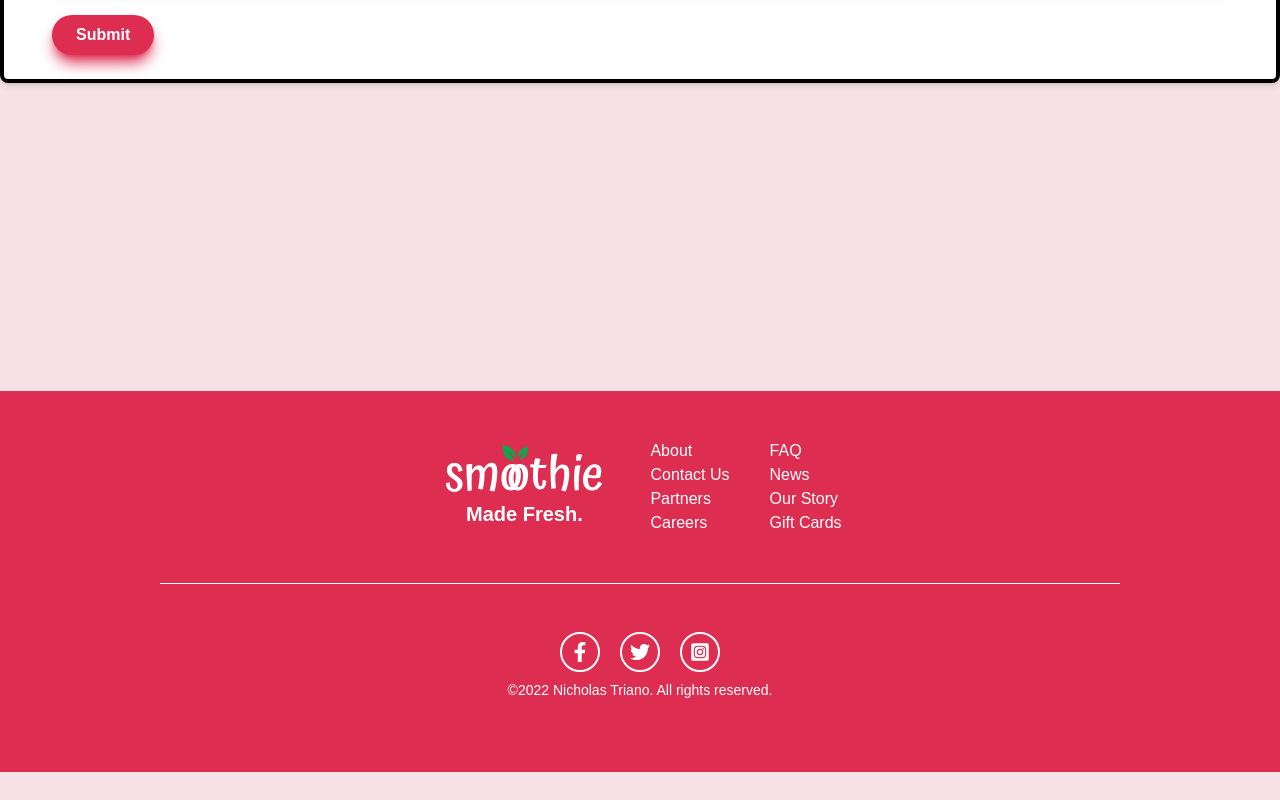
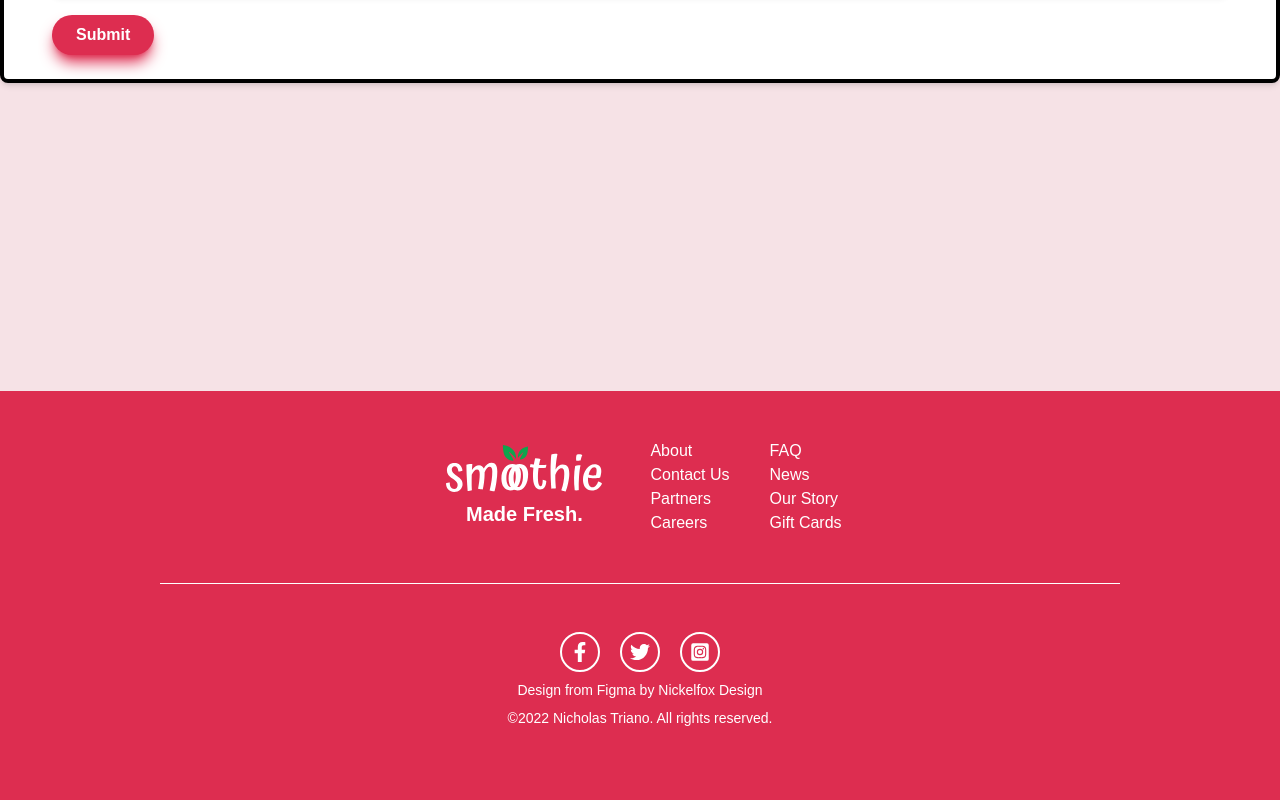
Before and after one commit to RealNickTriano/smoothies-landing, a React (Create React App) app: page / in a window 1280 px wide. Shown: the part 6821-7621 px from the top of the page. Before the commit the page ends 7593 px from the top, so only its background shows below. Built offline with nearby package versions, Linux system fonts and the light colour scheme.

Commit message:
footer cleanup

```diff
--- a/src/components/Copyright.js
+++ b/src/components/Copyright.js
@@ -3,7 +3,7 @@ import React from 'react'
 const Copyright = () => {
     const year = new Date().getFullYear()
   return (
-    <h1 className='font-medium text-white text-sm'>&copy;{year} Nicholas Triano. All rights reserved. </h1>
+    <h1 className='font-medium text-white text-sm'>&copy;{year} <a href="https://nicktriano.netlify.app">Nicholas Triano</a>. All rights reserved. </h1>
   )
 }
 
--- a/src/components/Footer.js
+++ b/src/components/Footer.js
@@ -31,6 +31,9 @@ const Footer = () => {
       <div className='h-[1px] w-3/4 bg-white'></div>
       <div className='flex flex-col justify-center items-center gap-2 mb-6 mt-12'>
         <SocialsFoot />
+        <h1 className='font-medium text-white text-sm'>
+         <a href="https://www.figma.com/community/file/1128586699392676680">Design from Figma by Nickelfox Design</a>
+        </h1>
         <Copyright />
       </div>
     </div>
```
